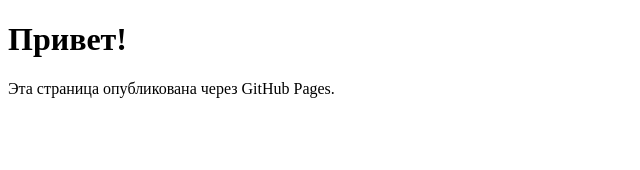
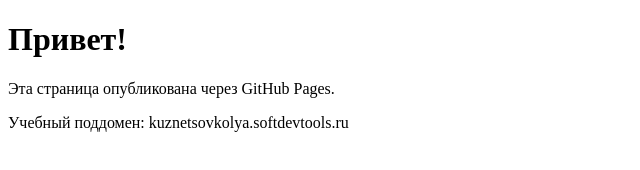
Before and after one commit to KUZNETSOVKOLYA/-, a plain HTML site: page index.html in a window 1280 px wide. Shown: the whole page, without its empty margins (0-640 px from the left). Drawn offline with Linux system fonts and the light colour scheme.

Commit message:
Identify lab site and configure student domain

```diff
--- a/index.html
+++ b/index.html
@@ -7,5 +7,6 @@
 <body>
   <h1>Привет!</h1>
   <p>Эта страница опубликована через GitHub Pages.</p>
+  <p>Учебный поддомен: kuznetsovkolya.softdevtools.ru</p>
 </body>
 </html>
```
Also changed, not shown: 1 other file.
